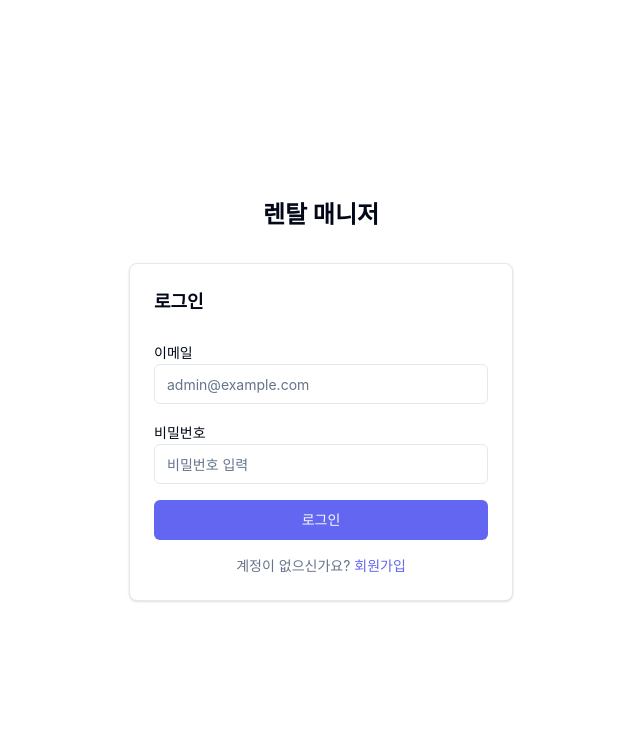
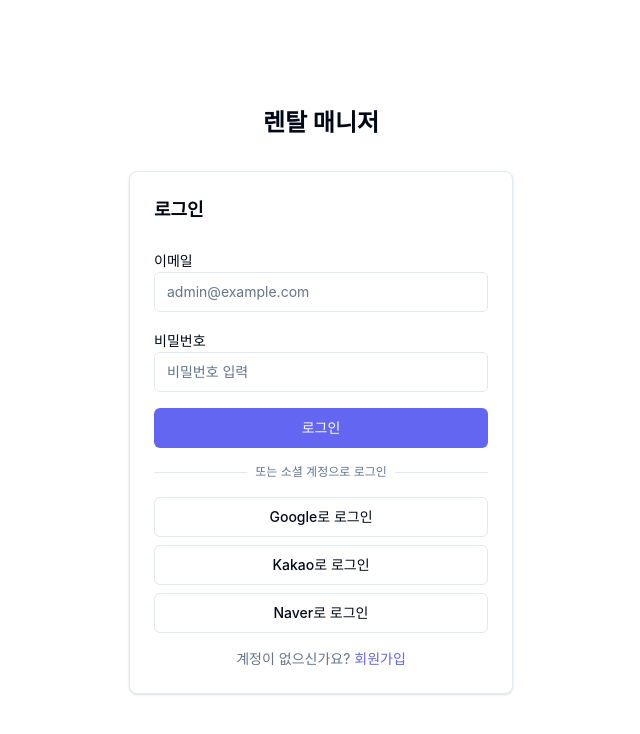
Before and after one commit to Jimin2123/rental-manager, a React (Vite) app in the folder apps/web/: page /login in a window 1280 px wide. Shown: the top 734 px of the page, without its empty margins (319-959 px from the left). Built offline with nearby package versions, Linux system fonts and the light colour scheme; no server answers.

Commit message:
feat(web): add social login buttons and error toast to login page

```diff
--- a/apps/web/src/routes/_auth/login.tsx
+++ b/apps/web/src/routes/_auth/login.tsx
@@ -3,15 +3,20 @@ import { useForm } from 'react-hook-form';
 import { zodResolver } from '@hookform/resolvers/zod';
 import { z } from 'zod';
 import { type AxiosError } from 'axios';
+import { useEffect } from 'react';
 import { toast } from 'sonner';
 import { Button } from '@/components/ui/button';
 import { Input } from '@/components/ui/input';
 import { Form, FormControl, FormField, FormItem, FormLabel, FormMessage } from '@/components/ui/form';
+import { Separator } from '@/components/ui/separator';
 import { api } from '@/lib/api';
 import { useAuthStore } from '@/store/auth.store';
 import type { Organization } from '@/store/auth.store';
 
 export const Route = createFileRoute('/_auth/login')({
+  validateSearch: (search: Record<string, unknown>) => ({
+    error: typeof search['error'] === 'string' ? search['error'] : undefined,
+  }),
   beforeLoad: () => {
     const { isAuthenticated, currentOrganization } = useAuthStore.getState();
     if (isAuthenticated && currentOrganization) throw redirect({ to: '/' });
@@ -27,8 +32,20 @@ const loginSchema = z.object({
 
 type LoginForm = z.infer<typeof loginSchema>;
 
+const SOCIAL_PROVIDERS = [
+  { key: 'google', label: 'Google로 로그인' },
+  { key: 'kakao', label: 'Kakao로 로그인' },
+  { key: 'naver', label: 'Naver로 로그인' },
+] as const;
+
 function LoginPage() {
   const navigate = useNavigate();
+  const { error } = Route.useSearch();
+
+  useEffect(() => {
+    if (error === 'social') toast.error('소셜 로그인에 실패했습니다. 다시 시도해주세요.');
+  }, [error]);
+
   const form = useForm<LoginForm>({
     resolver: zodResolver(loginSchema),
     defaultValues: { email: '', password: '' },
@@ -44,9 +61,13 @@ function LoginPage() {
       if (status === 401) {
         toast.error('이메일 또는 비밀번호가 올바르지 않습니다.');
       } else {
-        toast.error('로그인 중 오류가 발생했습니다. 잠시 후 다시 시도해주세요.');
+        toast.error('로그인 중 오류가 발생했습니다.');
       }
     }
+  };
+
+  const handleSocialLogin = (provider: string) => {
+    window.location.assign(`/auth/social/${provider}/redirect`);
   };
 
   return (
@@ -85,6 +106,22 @@ function LoginPage() {
           </Button>
         </form>
       </Form>
+
+      <div className="relative my-6">
+        <Separator />
+        <span className="absolute left-1/2 top-1/2 -translate-x-1/2 -translate-y-1/2 bg-card px-2 text-xs text-muted-foreground">
+          또는 소셜 계정으로 로그인
+        </span>
+      </div>
+
+      <div className="space-y-2">
+        {SOCIAL_PROVIDERS.map(({ key, label }) => (
+          <Button key={key} variant="outline" className="w-full" onClick={() => handleSocialLogin(key)}>
+            {label}
+          </Button>
+        ))}
+      </div>
+
       <p className="mt-4 text-center text-sm text-muted-foreground">
         계정이 없으신가요?{' '}
         <a href="/terms" className="text-primary underline-offset-4 hover:underline">
```
